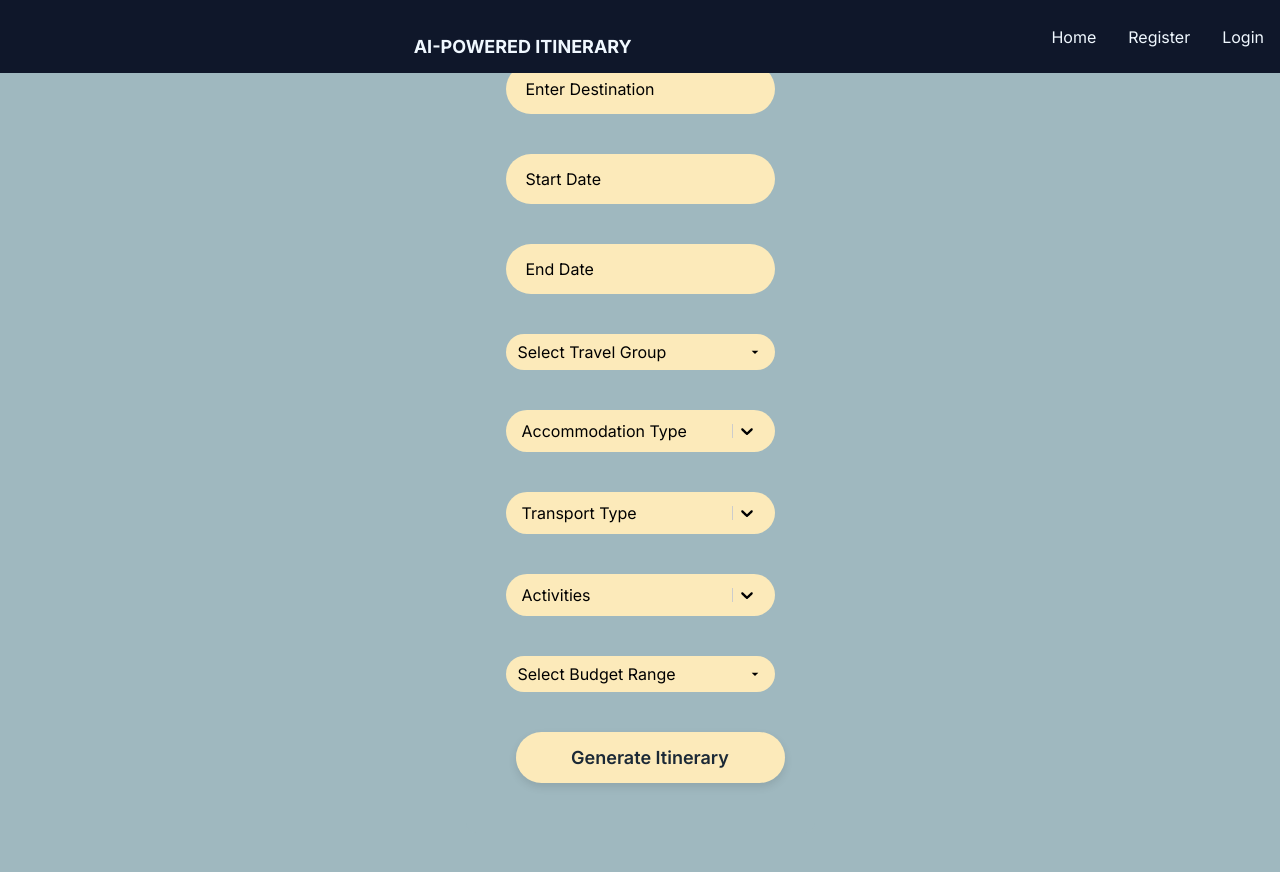
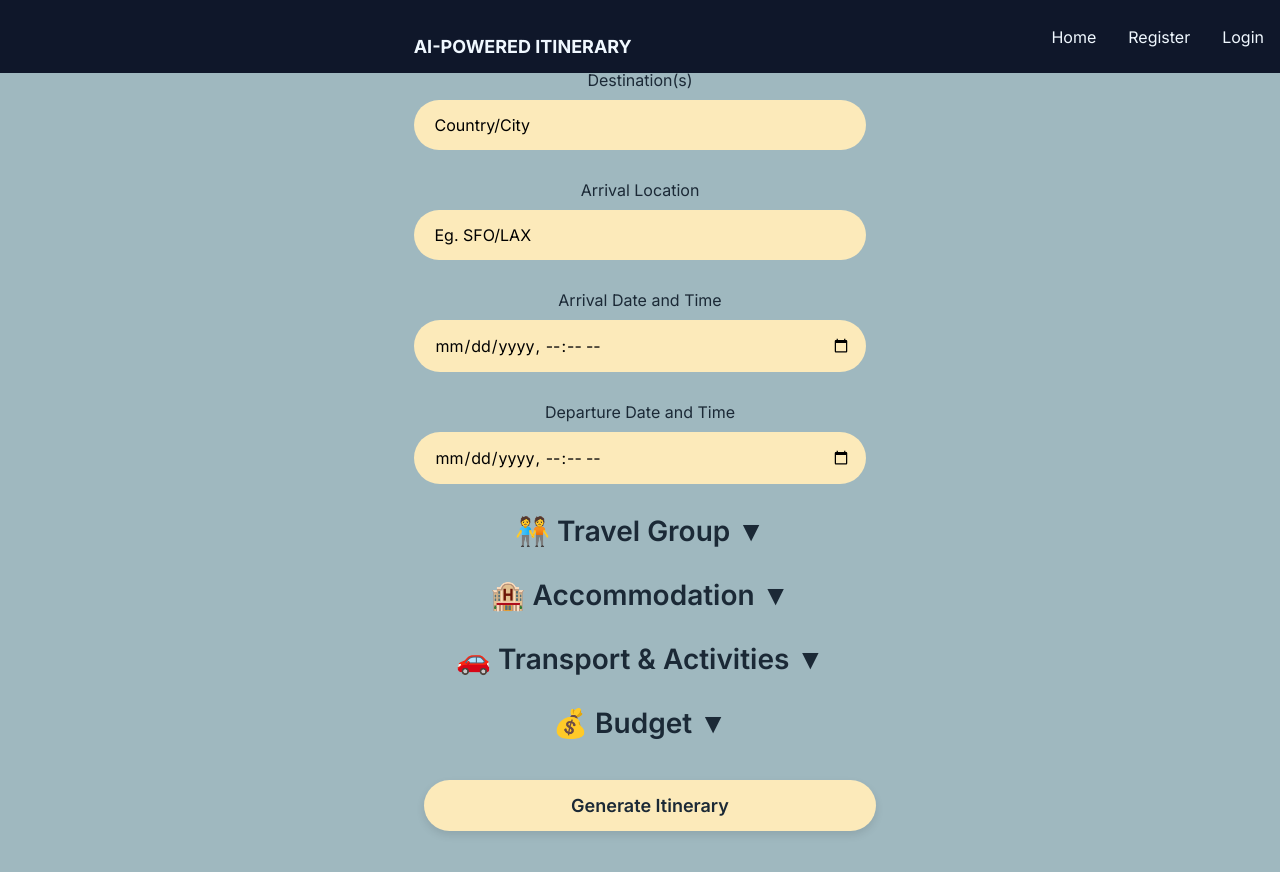
Before and after one commit to AI-Powered-Itinerary-Planner/AI-Powered-Itinerary, a React (Vite) app in the folder frontend/: page /plantrip in a window 1280 px wide. Shown: the top 872 px of the page. Built offline with nearby package versions, Linux system fonts and the light colour scheme.

Commit message:
Redesigned Plan Trip Page. User Interests and Other user details(age, country, zipcode, currency) are now stored in the database

```diff
--- a/frontend/src/components/PlanTripForm.jsx
+++ b/frontend/src/components/PlanTripForm.jsx
@@ -56,60 +56,143 @@ const PlanTripForm = () => {
     control,
   } = useForm();
 
+  const navigate = useNavigate();
+  const [sections, setSections] = useState({
+    basic: true,
+    group: false,
+    accommodation: false,
+    transport: false,
+    budget: false
+  });
+  const [numPeople, setNumPeople] = useState(1);
+  const [peopleAges, setPeopleAges] = useState([]);
+  const [numDays, setNumDays] = useState(0);
+  const arrivalDate = watch("arrivalDateTime");
+  const departureDate = watch("departureDateTime");
+
+  const toggleSection = (key) => {
+    setSections((prev) => ({ ...prev, [key]: !prev[key] }));
+  };
+
 
   const onSubmit = (data) => {
-      if (!data.startDate || !data.endDate) {
+    const formData = {
+      ...data,
+      peopleAges: peopleAges,
+    }
+      if (!data.arrivalDateTime || !data.departureDateTime) {
         toast.error("Please select both start and end dates.");
         return;
       }
 
-      if (data.endDate < data.startDate) {
+      if (data.departureDateTime < data.arrivalDateTime) {
         toast.error("End date must be after start date.");
+        return;
+      }
+
+      if(data.numPlaces > numDays) {
+        toast.error("Number of places cannot exceed the total days of the trip.");
         return;
       }
 
       navigate('/generateItinerary');
 
-      console.log("Form Data:", data);
+      console.log("Form Data:", formData);
       console.log("Selected Accommodations:",data.accommodation.map((accommodation) => accommodation.value));
   };
 
-  const navigate = useNavigate();
+  const handleNumPeopleChange = (e) => {
+    const num = e.target.value;
+    setNumPeople(num);
+
+    // Create empty fields for people ages
+    const newAges = Array.from({ length: num }, () => "");
+    setPeopleAges(newAges);
+  };
+
+  const handleAgeChange = (index, age) => {
+    const updatedAges = [...peopleAges];
+    updatedAges[index] = age;
+    setPeopleAges(updatedAges);
+  };
+
+  useEffect(() => {
+    if (arrivalDate && departureDate) {
+      const calculatedDays = (new Date(departureDate) - new Date(arrivalDate)) / (1000 * 3600 * 24);
+      setNumDays(calculatedDays);
+    }
+  }, [arrivalDate, departureDate]);
 
   return (
     <div className="forms">
       <h1>Plan Your Trip</h1>
       <form onSubmit={handleSubmit(onSubmit)}>
+      <h2 onClick={() => toggleSection('basic')}>📍 Basic Info {sections.basic ? "▲" : "▼"}</h2>
+      {sections.basic && (
+          <>
         {/* Destination Dropdown */}
+        <div>
+        <label>Destination(s)</label>
         <input
           {...register("destination", { required: "Destination is required" })}
             type="text"
-            placeholder="Enter Destination"
+            placeholder="Country/City"
         />
         {errors.destination && <p>{errors.destination.message}</p>}
+        </div>
+        <div>
+        <label>Arrival Location</label>
+        <input
+          {...register("arrivalLocation", { required: "Arrival Location is required" })}
+            type="text"
+            placeholder="Eg. SFO/LAX"
+        />
+        {errors.arrivalLocation && <p>{errors.arrivalLocation.message}</p>}
+        </div>
 
-        {/* Start Date Picker */}
-        <DatePicker
-          selected={watch("startDate")}
-          onChange={(date) => setValue("startDate", date)}
-          placeholderText="Start Date"
-          dateFormat="MM/dd/yyyy"
-          className="date-picker"
+        {/* Arrival Date and Time */}
+      <div>
+        <label>Arrival Date and Time</label>
+        <Controller
+          name="arrivalDateTime"
+          control={control}
+          rules={{ required: "Arrival date and time is required" }}
+          render={({ field }) => (
+            <input
+              {...field}
+              type="datetime-local"
+              defaultValue="" // Set default value if needed
+            />
+          )}
         />
-        {errors.startDate && <p>{errors.startDate.message}</p>}
+        {errors.arrivalDateTime && <p>{errors.arrivalDateTime.message}</p>}
+      </div>
 
-        {/* End Date Picker */}
-        <DatePicker
-          selected={watch("endDate")}
-          onChange={(date) => setValue("endDate", date)}
-          placeholderText="End Date"
-          dateFormat="MM/dd/yyyy"
-          className="date-picker"
+      {/* Departure Date and Time */}
+      <div>
+        <label>Departure Date and Time</label>
+        <Controller
+          name="departureDateTime"
+          control={control}
+          rules={{ required: "Departure date and time is required" }}
+          render={({ field }) => (
+            <input
+              {...field}
+              type="datetime-local"
+            />
+          )}
         />
-        {errors.endDate && <p>{errors.endDate.message}</p>}
+        {errors.departureDateTime && <p>{errors.departureDateTime.message}</p>}
+      </div>
+        </>
+      )}
 
-
+<h2 onClick={() => toggleSection('group')}>🧑‍🤝‍🧑 Travel Group {sections.group ? "▲" : "▼"}</h2>
+        {sections.group && (
+          <>
         {/* Travel Group Select */}
+        <div>
+        <label>Travel Group</label>
         <select className="select" {...register("travelGroup", { required: "This field is required" })} >
         <option value="" disabled selected>Select Travel Group</option>
           {travelGroups.map((group) => (
@@ -119,8 +202,56 @@ const PlanTripForm = () => {
           ))}
         </select>
         {errors.travelGroup && <p>{errors.travelGroup.message}</p>}
+        </div>
+        {/* Number of People */}
+        <div>
+        <label>Number of People</label>
+        <input
+              type="number"
+              min="1"
+              max="10"
+              value={numPeople}
+              onChange={handleNumPeopleChange}
+              placeholder="Number of People"
+            />
+        </div>
+
+            {/* Age Inputs */}
+            {Array.from({ length: numPeople }).map((_, index) => (
+              <div key={index}>
+                <label>Age of Person {index + 1}</label>
+                <input
+                  type="number"
+                  value={peopleAges[index] || ""}
+                  onChange={(e) => handleAgeChange(index, e.target.value)}
+                  placeholder="Age"
+                  min="0"
+                />
+                {errors.age && <p>{errors.age.message}</p>}
+                </div>
+              ))}
+          <div>
+  <label>Special Needs or Requests</label>
+  <textarea
+    {...register("specialNeeds")}
+    placeholder="Enter any special needs or requests (e.g., accessibility, dietary restrictions)"
+    rows="3" // Initial height, will expand as user types
+    style={{ width: "100%", minHeight: "50px" }}
+    onInput={(e) => {
+      e.target.style.height = 'auto'; // Reset height
+      e.target.style.height = `${e.target.scrollHeight}px`; // Expand height based on content
+    }}
+  />
+</div>
+        </>
+        )}
 
         {/* Multi-Select Dropdown for Accommodation */}
+        <h2 onClick={() => toggleSection('accommodation')}>🏨 Accommodation {sections.accommodation ? "▲" : "▼"}</h2>
+        {sections.accommodation && (
+          <>
+          <div>
+          <label>Accommodation</label>
         <Controller
           name="accommodation"
           control={control}
@@ -135,10 +266,32 @@ const PlanTripForm = () => {
               classNamePrefix="multi-select"
             />
           )}
+
         />
         {errors.accommodation && <p className="error">{errors.accommodation.message}</p>}
+        </div>
+        <div>
+        <label>How many different places will you be staying during your trip?</label>
+        <input
+          {...register("numPlaces", {
+            required: "Please specify the number of places",
+          })}
+          type="number"
+          placeholder="Number of places"
+          min="1"
+        />
+        {errors.numPlaces && <p>{errors.numPlaces.message}</p>}
+      </div>
+        </>
+        )}
+
+<h2 onClick={() => toggleSection('transport')}>🚗 Transport & Activities {sections.transport ? "▲" : "▼"}</h2>
+        {sections.transport && (
+          <>
 
         {/* Transport Select */}
+        <div>
+        <label>Transport</label>
         <Controller
           name="transport"
           control={control}
@@ -155,8 +308,11 @@ const PlanTripForm = () => {
           )}
         />
         {errors.transport && <p>{errors.transport.message}</p>}
+        </div>
 
         {/* Activity Select */}
+        <div>
+        <label>Activities</label>
         <Controller
           name="activities"
           control={control}
@@ -173,7 +329,14 @@ const PlanTripForm = () => {
           )}
         />
         {errors.activity && <p>{errors.activity.message}</p>}
-
+        </div>
+        </>
+        )}
+        <h2 onClick={() => toggleSection('budget')}>💰 Budget {sections.budget ? "▲" : "▼"}</h2>
+        {sections.budget && (
+          <>
+        <div>
+        <label>Budget</label>
         {/* Budget Range Select */}
         <select className="select" {...register("budget", { required: "This field is required" })}>
         <option value="" disabled selected>Select Budget Range</option>
@@ -184,6 +347,9 @@ const PlanTripForm = () => {
           ))}
         </select>
         {errors.budget && <p>{errors.budget.message}</p>}
+        </div>
+        </>
+        )}
 
         {/* Submit Button */}
         <button type="submit">Generate Itinerary</button>
--- a/frontend/src/pages/InterestScreen.jsx
+++ b/frontend/src/pages/InterestScreen.jsx
@@ -50,18 +50,22 @@ export default function InterestPage() {
 
         // Try to update on backend if we have a token
         const token = localStorage.getItem('token');
-        if (token) {
-          const response = await fetch('http://localhost:3001/users/profile', {
-            method: 'PUT',
-            headers: {
-              'Content-Type': 'application/json',
-              'Authorization': token
-            },
-            body: JSON.stringify({ interests: interestsArray })
-          });
+        console.log('Token:', token);
+        if (updatedUser.id) {
+          try {
+            const response = await fetch(`http://localhost:3001/users/${updatedUser.id}`, {
+              method: "PUT",
+              headers: {
+                "Content-Type": "application/json"
+              },
+              body: JSON.stringify({
+                interests: interestsArray.join(', ')
+              })
+            });
 
-          if (!response.ok) {
-            console.warn('Failed to update interests on server, but saved locally');
+          } catch (error) {
+            console.error("Error updating profile on backend:", error);
+            // Continue with localStorage update only
           }
         }
 
--- a/frontend/src/pages/ProfileCreation.jsx
+++ b/frontend/src/pages/ProfileCreation.jsx
@@ -19,6 +19,7 @@ const ProfileCreation = () => {
 
   useEffect(() => {
     // Pre-fill form with user data if available
+    console.log("User context:", user);
     if (user?.name) {
       reset({
         fullName: user.name,
@@ -81,7 +82,7 @@ const ProfileCreation = () => {
       if (setUser) {
         setUser(updatedUser);
       }
-
+      console.log("User context updated:", parsedUser.id);
       // Try to update backend if we have an ID
       if (parsedUser.id) {
         try {
```
